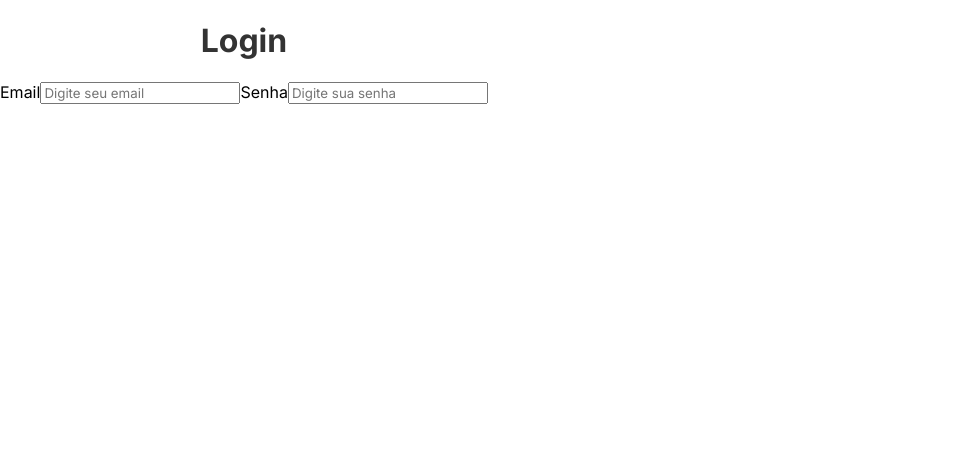
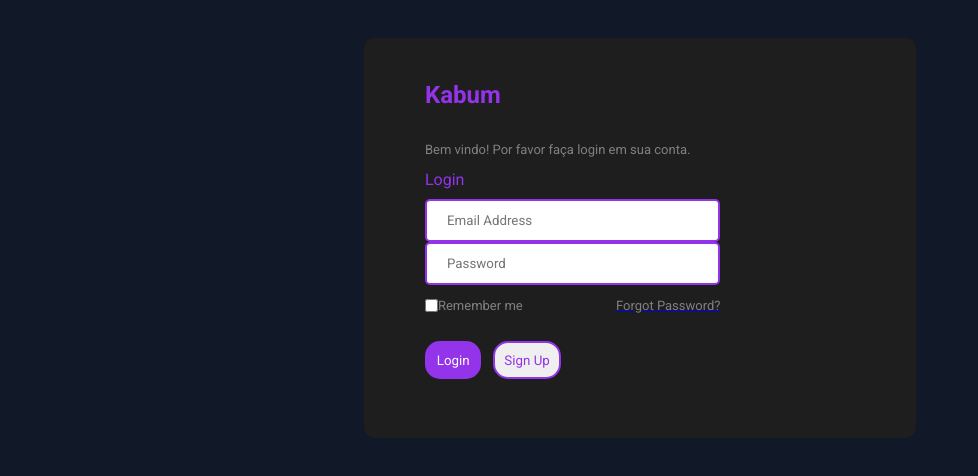
Before and after one commit to KaioGuerreiro/Carrinho-React, a React (Vite) app: page /login in a window 1280 px wide. Shown: the top 476 px of the page, without its empty margins (0-978 px from the left). Built offline with nearby package versions, Linux system fonts and the light colour scheme.

Commit message:
add login, criarLogin

```diff
--- a/src/components/routers/index.jsx
+++ b/src/components/routers/index.jsx
@@ -1,15 +1,15 @@
 import React from 'react'
 import { Routes, Route } from 'react-router'
-import Home from '../../pages/home'
 import Login from '../../pages/login'
+import CriarLogin from '../../pages/criarLogin'
 import Produtos from '../../pages/produtos'
 
 export default function Routers() {
   return (
     <Routes>
-        <Route path="/home" element={<Home/>} />
+        <Route path="*" element={<Produtos/>} />
         <Route path="/login" element={<Login/>} />
-        <Route path="/produtos" element={<Produtos/>} />
+        <Route path="/criarLogin" element={<CriarLogin/>} />
     </Routes>
   )
 }
--- /dev/null
+++ b/src/pages/criarLogin/index.jsx
@@ -0,0 +1,25 @@
+import React from 'react'
+
+export default function CriarLogin() {
+  return (
+    <div>
+        <div className="full">
+            <div className="left">
+                <div className="top-left">
+                    <h2 className="h1-title-left">Kabum</h2>
+                </div>
+                <p>Crie sua conta!</p>
+                <div className="conteainer-input">
+                    <label className="label-login">Login</label>
+                    <input className="input" type="email" placeholder="Email Address"/>
+                    <input className="input" type="password" placeholder="Password"/>
+                    <div className="div-buttons">
+                    <button className="button-login" type="submit">Criar Conta</button>
+                    <a className="button-sign-a" href="/login"><button className="button-sign" type="button">Voltar</button></a>
+                    </div>
+                </div>
+            </div>
+        </div>
+    </div>
+  )
+}
--- a/src/pages/login/index.jsx
+++ b/src/pages/login/index.jsx
@@ -3,13 +3,29 @@
 
 export default function Login() {
   return (
-    <div className='container'>
-        <h1>Login</h1>
-        <div className='formulario'>
-            <label>Email</label>
-            <input type="email" placeholder="Digite seu email" />
-            <label>Senha</label>
-            <input type="password" placeholder="Digite sua senha" />
+    <div className="full">
+        <div className="left">
+            <div className="top-left">
+                <h2 className="h1-title-left">Kabum</h2>
+            </div>
+
+            <p>Bem vindo! Por favor faça login em sua conta.</p>
+            <div className="conteainer-input">
+                <label className="label-login">Login</label>
+                <input className="input" type="email" placeholder="Email Address"/>
+                <input className="input" type="password" placeholder="Password"/>
+                <div className="div-check">
+                    <div className="div-check-input">
+                        <input className="input-check" type="checkbox" name="remember" id="remember"/>
+                        <label className="input-remenber">Remember me</label>
+                    </div>
+                    <a href="https://developer.mozilla.org/en-US/docs/Web/CSS/border-radius"><p>Forgot Password?</p></a>
+                </div>
+                <div className="div-buttons">
+                    <button className="button-login" type="submit">Login</button>
+                    <a className="button-sign-a" href="/criarLogin"><button className="button-sign" type="button">Sign Up</button></a>
+                </div>
+            </div>
         </div>
     </div>
   )
--- a/src/pages/login/login.css
+++ b/src/pages/login/login.css
@@ -1,11 +1,144 @@
-.container {
+* {
+    box-sizing: border-box;
+    font-family: roboto;
+}
+
+body {
+    color: #9333EA;
+    background-color: #111827;
+    padding-top: 1%;
+    margin: none;
+}
+
+p {
+    font-size: small;
+    color: grey;
+}
+
+.full {
     display: flex;
-    flex-direction: column;
     justify-content: center;
     align-items: center;
+    padding: 2%;
 }
 
-h1 {
-    font-size: 2rem;
-    color: #333;
+.left {
+    border-radius: 10px;
+    width: 45%;
+    padding-left: 5%;
+    padding-right: 3%;
+    background-color: #1E1E1E;
 }
+
+.text-left {
+    font-size: x-large;
+    margin-right: 40%;
+}
+
+.conteainer-input {
+    display: flex;
+    justify-content: flex-start;
+    flex-direction: row;
+    flex-wrap: wrap;
+    padding-right: 35%;
+}
+
+.label-login {
+    margin-bottom: 10px;
+}
+
+.input {
+    width: 100%;
+    padding: 12px 20px;
+    border: 2px solid #9333EA;
+    border-radius: 5px;
+}
+
+.input:active, .input:focus-visible{
+    border: none;
+    outline: none;
+
+}
+
+.input:focus {
+    border-left: 4px solid #7E22CE;
+    border-right: 2px solid #7E22CE;
+    border-top: 2px solid #7E22CE;
+    border-bottom: 2px solid #7E22CE;
+    width: 100%;
+
+}
+
+.input-check {
+    margin: 0px;
+    padding: 0px;
+    padding-inline: 0px;
+    margin-inline: 0px;
+}
+
+.input-remenber {
+    font-size: small;
+    color: grey;
+}
+
+.input-remenber:hover {
+    color: #9333EA;
+    cursor: pointer;
+}
+
+.div-check {
+    display: flex;
+    justify-content: space-between;
+    align-items: center;
+    width: 100%;
+}
+
+.div-check-input {
+    display: flex;
+    justify-content: space-between;
+}
+
+.button-login {
+    background-color: #9333EA;
+
+    color: white;
+    padding: 4%;
+    appearance: none;
+    border: none;
+    margin-right: 4%;
+    border-radius: 15px;
+    transition-duration: 200ms;
+}
+
+.button-sign {
+    border: 2px solid #9333EA;
+    background-color: none;
+    color: #9333EA;
+    padding: 4%;
+    border-radius: 15px;
+    transition-duration: 200ms;
+}
+
+.button-sign-a {
+    width: 100%;
+}
+
+.button-login:hover, .button-sign:hover{
+    cursor: pointer;
+    transition-duration: 200ms;
+    transform: scale(1.15);
+}
+
+.div-buttons {
+    display: flex;
+    align-items: center;
+    width: 100%;
+    padding-top: 5%;
+    padding-bottom: 20%;
+}
+
+.top-left {
+    display: flex;
+    margin-top: 5%;
+    font-size: medium;
+}
```
